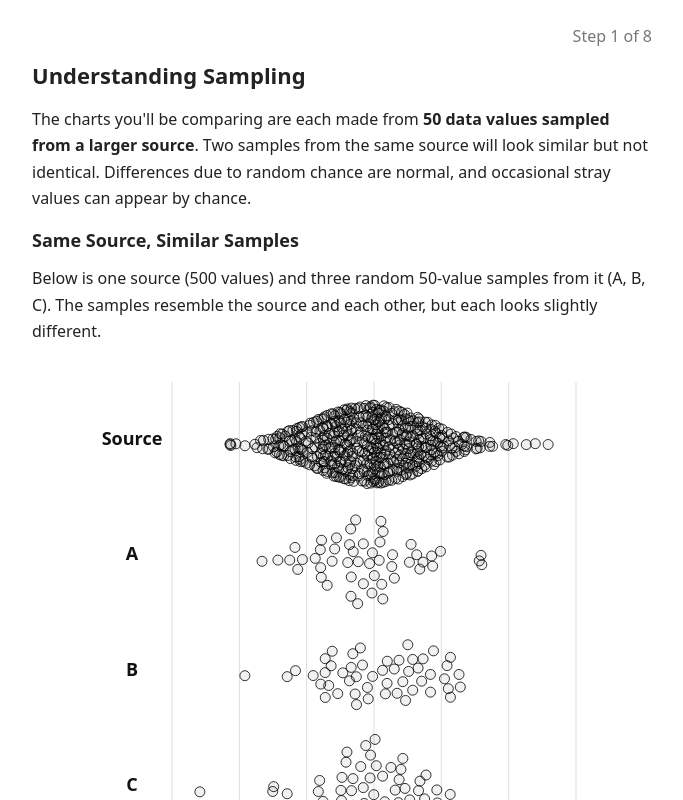
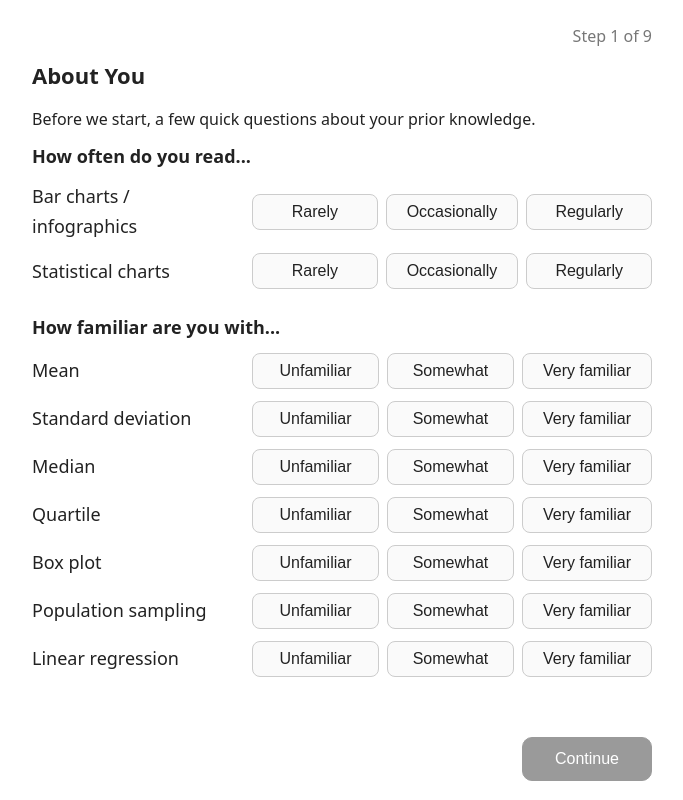
Before and after one commit to xangregg/pairstudy121, a website with bundled scripts: page index.html in a window 1280 px wide. Both pictures are taken after a click on the button "Start". Shown: the top 800 px of the page, without its empty margins (248-931 px from the left). Built offline with nearby package versions, Linux system fonts and the light colour scheme.

Commit message:
add background questions

```diff
--- a/app.js
+++ b/app.js
@@ -48,15 +48,17 @@ function postSession() {
         participant_id: session.participantId,
         started_at: session.startedAtISO,
         participant_group: params.get("group") ?? null,
-        // background questionnaire (1=Unfamiliar, 2=Heard of it, 3=Understand it)
-        bg_mean: bg.mean ?? null,
-        bg_sd: bg.sd ?? null,
-        bg_median: bg.median ?? null,
-        bg_quartile: bg.quartile ?? null,
-        bg_box_plot: bg.boxPlot ?? null,
-        bg_violin_plot: bg.violinPlot ?? null,
-        bg_density: bg.density ?? null,
-        bg_sampling: bg.sampling ?? null,
+        // background questionnaire — frequency (1=Rarely, 2=Occasionally, 3=Regularly)
+        bg_viz_frequency:   bg.vizFrequency   ?? null,
+        bg_chart_frequency: bg.chartFrequency ?? null,
+        // background questionnaire — familiarity (1=Unfamiliar, 2=Somewhat familiar, 3=Very familiar)
+        bg_mean:         bg.mean         ?? null,
+        bg_sd:           bg.sd           ?? null,
+        bg_median:       bg.median       ?? null,
+        bg_quartile:     bg.quartile     ?? null,
+        bg_box_plot:     bg.boxPlot      ?? null,
+        bg_sampling:     bg.sampling     ?? null,
+        bg_significance: bg.significance ?? null,
         // between-subjects design factors
         orientation: session.design.orientation,
         jitter: session.design.jitter,
@@ -88,6 +90,42 @@ function postSession() {
     }).catch(() => {
     });
 }
+
+/** ---------- Background questionnaire ---------- **/
+const BG_FREQ_OPTIONS = [
+    { value: 1, label: "Rarely" },
+    { value: 2, label: "Occasionally" },
+    { value: 3, label: "Regularly" },
+];
+const BG_FAM_OPTIONS = [
+    { value: 1, label: "Unfamiliar" },
+    { value: 2, label: "Somewhat" },
+    { value: 3, label: "Very familiar" },
+];
+const BG_SECTIONS = [
+    {
+        heading: "How often do you read...",
+        questions: [
+            { key: "vizFrequency",   label: "Bar charts / infographics" },
+            { key: "chartFrequency", label: "Statistical charts" },
+        ],
+        options: BG_FREQ_OPTIONS,
+    },
+    {
+        heading: "How familiar are you with...",
+        questions: [
+            { key: "mean",         label: "Mean" },
+            { key: "sd",           label: "Standard deviation" },
+            { key: "median",       label: "Median" },
+            { key: "quartile",     label: "Quartile" },
+            { key: "boxPlot",      label: "Box plot" },
+            { key: "sampling",     label: "Population sampling" },
+            { key: "significance", label: "Linear regression" },
+        ],
+        options: BG_FAM_OPTIONS,
+    },
+];
+const BG_QUESTIONS = BG_SECTIONS.flatMap(s => s.questions);
 
 /** ---------- Config ---------- **/
 const DEFAULT_TESTING = false;
@@ -144,7 +182,6 @@ const JITTER_CATALOG = ["random", "wilkinson", "beeswarm", "density random"];
 /** ---------- UI ---------- **/
 const UI = {
     introPage: document.getElementById("introPage"),
-    backgroundPage: document.getElementById("backgroundPage"),
     onboardingPage: document.getElementById("onboardingPage"),
     onboardingTitle: document.getElementById("onboardingTitle"),
     onboardingCounter: document.getElementById("onboardingCounter"),
@@ -176,7 +213,6 @@ const UI = {
     completionDownloadDesignBtn: document.getElementById("completionDownloadDesignBtn"),
     completionResetBtn: document.getElementById("completionResetBtn"),
 };
-// Note: backgroundPage/bgGrid and showBackground() are in HTML/JS but not used in the current flow (see ONBOARDING.md).
 
 let currentTrial = null;
 let trialStartPerf = null;
@@ -593,23 +629,16 @@ function buildTrial(trialIdx, cond) {
 /** ---------- View switching ---------- **/
 function showIntro() {
     UI.introPage.style.display = "";
-    UI.backgroundPage.style.display = "none";
+
     UI.onboardingPage.style.display = "none";
     UI.trialPage.style.display = "none";
     UI.completionPage.style.display = "none";
 }
 
-function showBackground() {
-    UI.introPage.style.display = "none";
-    UI.backgroundPage.style.display = "block";
-    UI.onboardingPage.style.display = "none";
-    UI.trialPage.style.display = "none";
-    UI.completionPage.style.display = "none";
-}
 
 function showOnboarding() {
     UI.introPage.style.display = "none";
-    UI.backgroundPage.style.display = "none";
+
     UI.onboardingPage.style.display = "block";
     UI.trialPage.style.display = "none";
     UI.completionPage.style.display = "none";
@@ -618,7 +647,7 @@ function showOnboarding() {
 
 function showTrial() {
     UI.introPage.style.display = "none";
-    UI.backgroundPage.style.display = "none";
+
     UI.onboardingPage.style.display = "none";
     UI.trialPage.style.display = "block";
     UI.completionPage.style.display = "none";
@@ -626,7 +655,7 @@ function showTrial() {
 
 function showCompletion() {
     UI.introPage.style.display = "none";
-    UI.backgroundPage.style.display = "none";
+
     UI.onboardingPage.style.display = "none";
     UI.trialPage.style.display = "none";
     UI.completionPage.style.display = "block";
@@ -643,6 +672,7 @@ function getOnboardingSteps() {
     const sortedIndices = Array.from({length: n}, (_, i) => i)
         .sort((a, b) => firstOccurrence[a] - firstOccurrence[b]);
     return [
+        {type: "background"},
         {type: "sampling2"},
         {type: "sampling3"},
         {type: "chartTypeIntro"},
@@ -762,15 +792,20 @@ function renderOnboardingStep() {
     UI.onboardingChartLabel.textContent = "";
     UI.onboardingCanvas.style.display = "none";
     UI.onboardingThumbnails.style.display = "none";
+    UI.onboardingContinueBtn.disabled = false;
 
-    // Reserve fixed heights for chart-type section so the Continue button
-    // stays at the same vertical position across all chart-type pages.
+    // Reserve fixed heights within each section so the canvas and Continue button
+    // stay at the same vertical position across pages within a section.
     const isChartTypeSection = step.type === "chartTypeIntro" || step.type === "chartType";
+    const isSamplingSection  = step.type === "sampling2"      || step.type === "sampling3";
     const horiz = currentOrientation() === "horizontal";
     UI.onboardingText1.style.minHeight = isChartTypeSection ? "90px" : "";
-    UI.onboardingText2.style.minHeight = isChartTypeSection ? "36px" : "";
+    UI.onboardingText2.style.minHeight = isChartTypeSection ? "36px"
+                                       : isSamplingSection  ? "100px" : "";
     UI.onboardingCanvasArea.style.minHeight = isChartTypeSection
-        ? (horiz ? WIDTH_2_UP_TRAINING : HEIGHT_2_UP_TRAINING) + "px" : "";
+        ? (horiz ? WIDTH_2_UP_TRAINING : HEIGHT_2_UP_TRAINING) + "px"
+        : isSamplingSection
+        ? (horiz ? WIDTH_4_UP_TRAINING : HEIGHT_4_UP_TRAINING) + "px" : "";
 
     if (step.type === "sampling2") {
         UI.onboardingTitle.textContent = "Understanding Sampling";
@@ -791,6 +826,7 @@ function renderOnboardingStep() {
         UI.onboardingText2.innerHTML =
             `<p class="ob-section-head">Different Sources, Different Samples</p>
             <p>Below are two different sources, each with one random sample.
+            Sources can differ in location or shape.
             Source 2 has higher values and less spread.
             Notice how samples A and B look different from each other.</p>`;
         const {panel3} = getOnboardingPanels();
@@ -839,6 +875,49 @@ function renderOnboardingStep() {
             </table>
             <p>There are no right or wrong answers. Go with your first impression.</p>`;
     }
+    else if (step.type === "background") {
+        UI.onboardingTitle.textContent = "About You";
+        UI.onboardingText1.innerHTML =
+            `<p>Before we start, a few quick questions about your prior knowledge.</p>` +
+            BG_SECTIONS.map(sec => `
+            <p class="ob-section-head">${sec.heading}</p>
+            <div class="bg-grid">
+                ${sec.questions.map(q => `
+                <div class="bg-row">
+                    <span class="bg-term">${q.label}</span>
+                    <div class="bg-options">
+                        ${sec.options.map(o =>
+                            `<button class="bg-btn" data-key="${q.key}" data-value="${o.value}">${o.label}</button>`
+                        ).join("")}
+                    </div>
+                </div>`).join("")}
+            </div>`).join("");
+        // Restore any previously saved selections
+        const bg = session.background ?? {};
+        for (const [key, val] of Object.entries(bg)) {
+            const btn = UI.onboardingText1.querySelector(`.bg-btn[data-key="${key}"][data-value="${val}"]`);
+            if (btn) btn.classList.add("selected");
+        }
+        // Click handlers — save each selection immediately
+        UI.onboardingText1.querySelectorAll(".bg-btn").forEach(btn => {
+            btn.addEventListener("click", () => {
+                const {key, value} = btn.dataset;
+                UI.onboardingText1.querySelectorAll(`.bg-btn[data-key="${key}"]`)
+                    .forEach(b => b.classList.remove("selected"));
+                btn.classList.add("selected");
+                if (!session.background) session.background = {};
+                session.background[key] = parseInt(value);
+                localStorage.setItem(STORAGE_KEY, JSON.stringify(session));
+                updateBgContinueBtn();
+            });
+        });
+        updateBgContinueBtn();
+    }
+}
+
+function updateBgContinueBtn() {
+    const bg = session.background ?? {};
+    UI.onboardingContinueBtn.disabled = !BG_QUESTIONS.every(q => bg[q.key] != null);
 }
 
 function advanceOnboarding() {
--- a/index.html
+++ b/index.html
@@ -82,23 +82,20 @@
         #introStartBtn { display: block; margin-left: auto; margin-top: 40px; font-size: 16px; padding: 12px 32px; background: var(--action-bg); color: var(--action-fg); border-color: var(--action-bg); border-radius: 10px; }
         #introStartBtn:hover { background: var(--action-hover); border-color: var(--action-hover); }
 
-        /* ---- Background page ---- */
-        #backgroundPage { display: none; max-width: 620px; }
-        #backgroundPage h1 { font-size: 22px; margin: 0 0 12px; }
-        .bg-intro { font-size: 18px; color: var(--text-secondary); margin-bottom: 20px; line-height: 1.5; }
+        /* ---- Background questionnaire (used inside onboarding step) ---- */
         .bg-grid { display: flex; flex-direction: column; gap: 12px; margin-bottom: 24px; }
         .bg-row { display: flex; align-items: center; gap: 20px; }
-        .bg-term { font-size: 18px; width: 160px; flex-shrink: 0; }
-        .bg-options { display: flex; gap: 8px; }
+        .bg-term { font-size: 18px; width: 200px; flex-shrink: 0; }
+        .bg-options { display: flex; gap: 8px; flex: 1; }
         .bg-btn {
+            flex: 1; text-align: center;
             font-size: 16px; padding: 8px 20px;
             border: 1px solid var(--border); border-radius: 8px;
             background: var(--surface); color: var(--text); cursor: pointer; white-space: nowrap;
+            user-select: none;
         }
         .bg-btn:hover { background: var(--surface-hover); }
         .bg-btn.selected { background: var(--action-bg); color: var(--action-fg); border-color: var(--action-bg); }
-        #bgContinueBtn { font-size: 18px; padding: 12px 32px; background: var(--action-bg); color: var(--action-fg); border-color: var(--action-bg); border-radius: 10px; }
-        #bgContinueBtn:hover:not(:disabled) { background: var(--action-hover); border-color: var(--action-hover); }
 
         /* ---- Onboarding page ---- */
         #onboardingPage { display: none; max-width: 620px; }
@@ -215,16 +212,6 @@
     <button id="introStartBtn">Start</button>
 </div>
 
-<!-- ===================== BACKGROUND PAGE ===================== -->
-<div id="backgroundPage">
-    <h1>A few quick questions</h1>
-    <p class="bg-intro">How familiar are you with these statistical graphics concepts?</p>
-    <div class="bg-grid" id="bgGrid">
-        <!-- rows injected by JS -->
-    </div>
-    <button id="bgContinueBtn">Continue</button>
-</div>
-
 <!-- ===================== ONBOARDING PAGE ===================== -->
 <div id="onboardingPage">
     <div class="trial-topbar">
```
